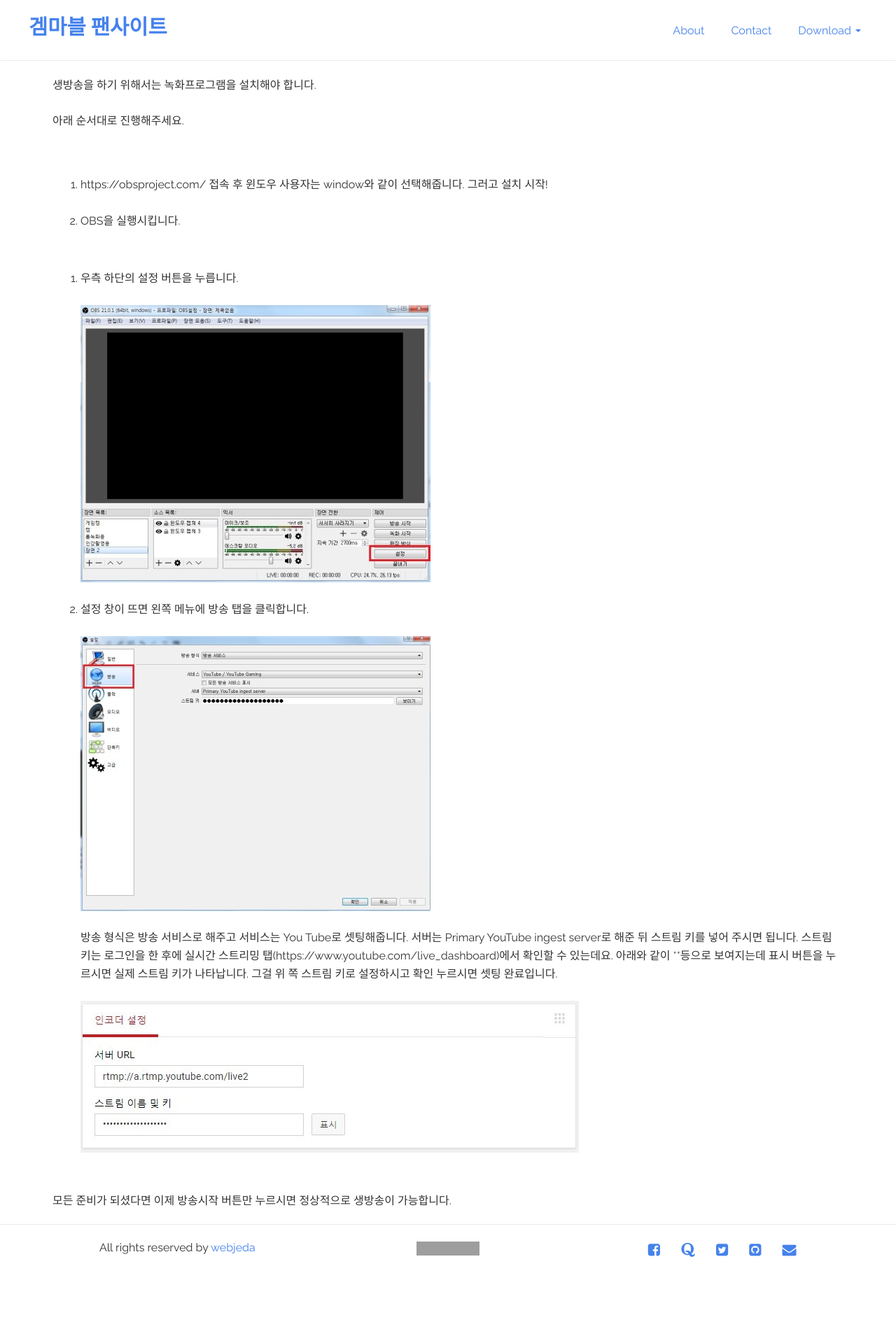
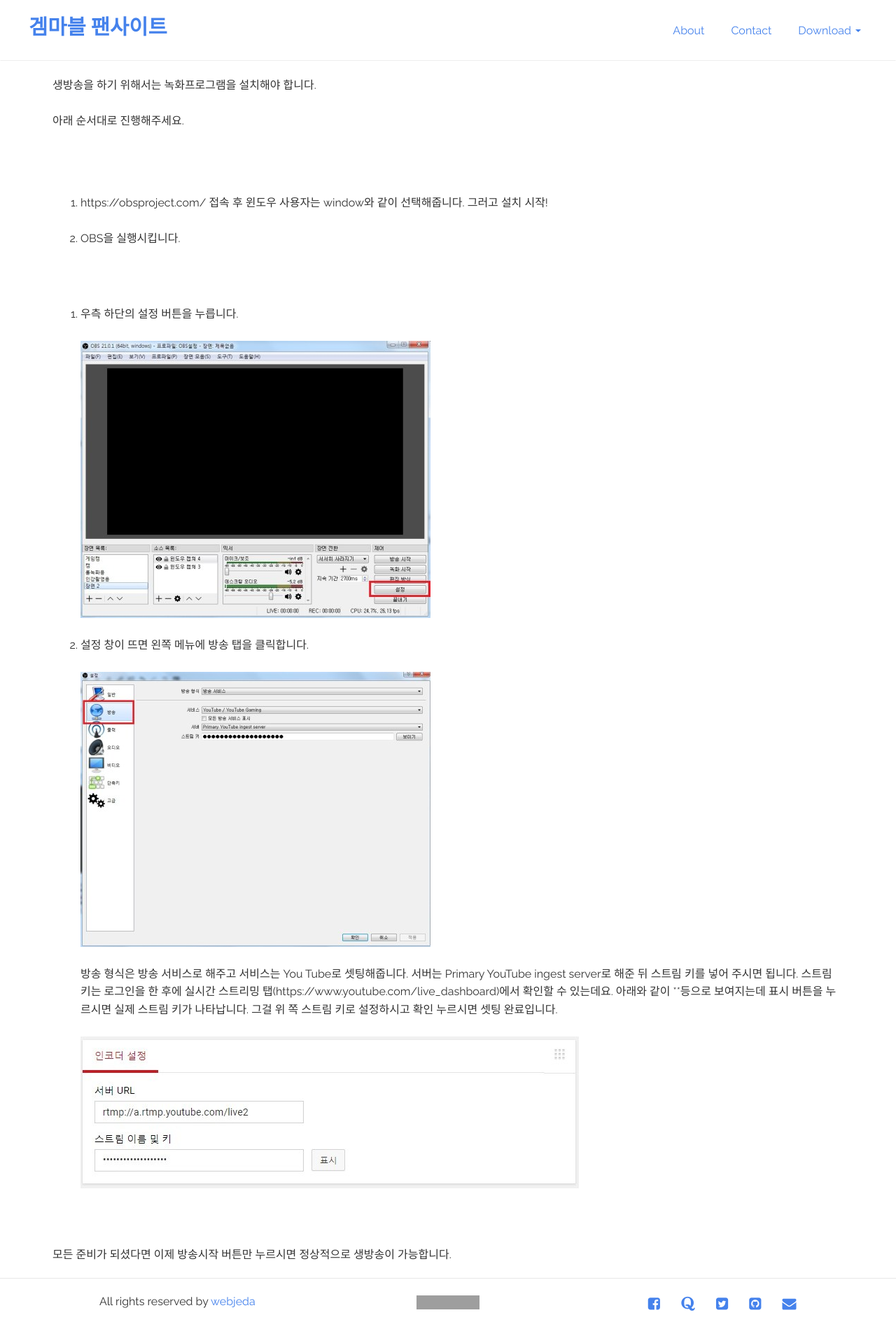
Before and after one commit to leevra/minecraft, a Jekyll site: the page built from crew-edu.md, in a window 1280 px wide. Shown: the whole page at 70% size. Built offline with Jekyll 4.4.1, drawn with Linux system fonts in a browser that asks for light colours; before the commit the page ends 1822 px from its top, so only the background shows below that; grey boxes are pictures that could not be loaded.

Commit message:
VersionActivity

```diff
--- a/crew-edu.md
+++ b/crew-edu.md
@@ -9,13 +9,13 @@
 <br>
 아래 순서대로 진행해주세요.
 
-&nbsp;
+<br><br>
 
 1. https://obsproject.com/ 접속 후 윈도우 사용자는 window와 같이 선택해줍니다. 그러고 설치 시작!
 <br><br>
 2. OBS을 실행시킵니다.
 
-&nbsp;
+<br><br>
 
 3. 우측 하단의 설정 버튼을 누릅니다.
 <br><br>
@@ -29,6 +29,6 @@
 <br><br>
 <img class="alignnone size-full wp-image-464" src="/images/스트림키.jpg" alt="" width="712" height="217" />
 
-&nbsp;
+<br><br>
 
 모든 준비가 되셨다면 이제 방송시작 버튼만 누르시면 정상적으로 생방송이 가능합니다.
```
Also changed, not shown: _posts/2017-09-07-47.md (+1 -1 lines), images/1bleachvsnaruto.png (added).
